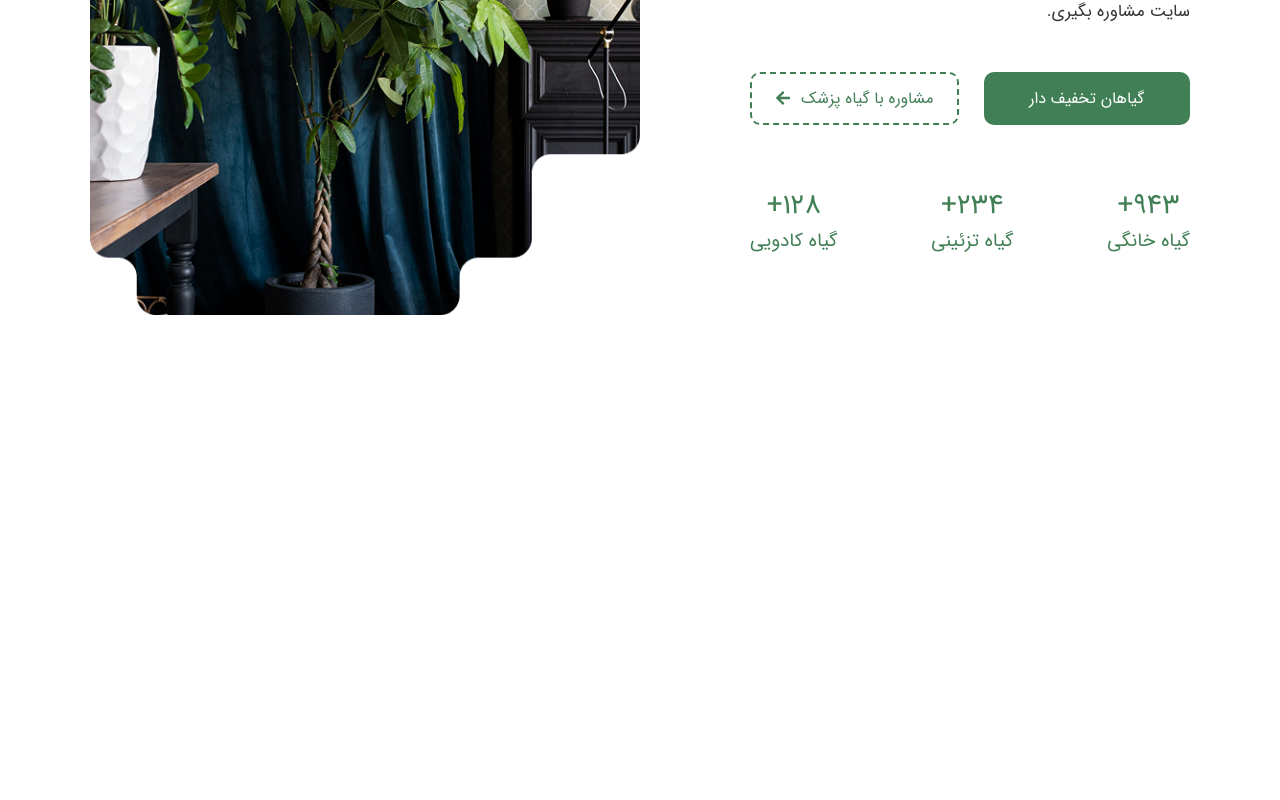
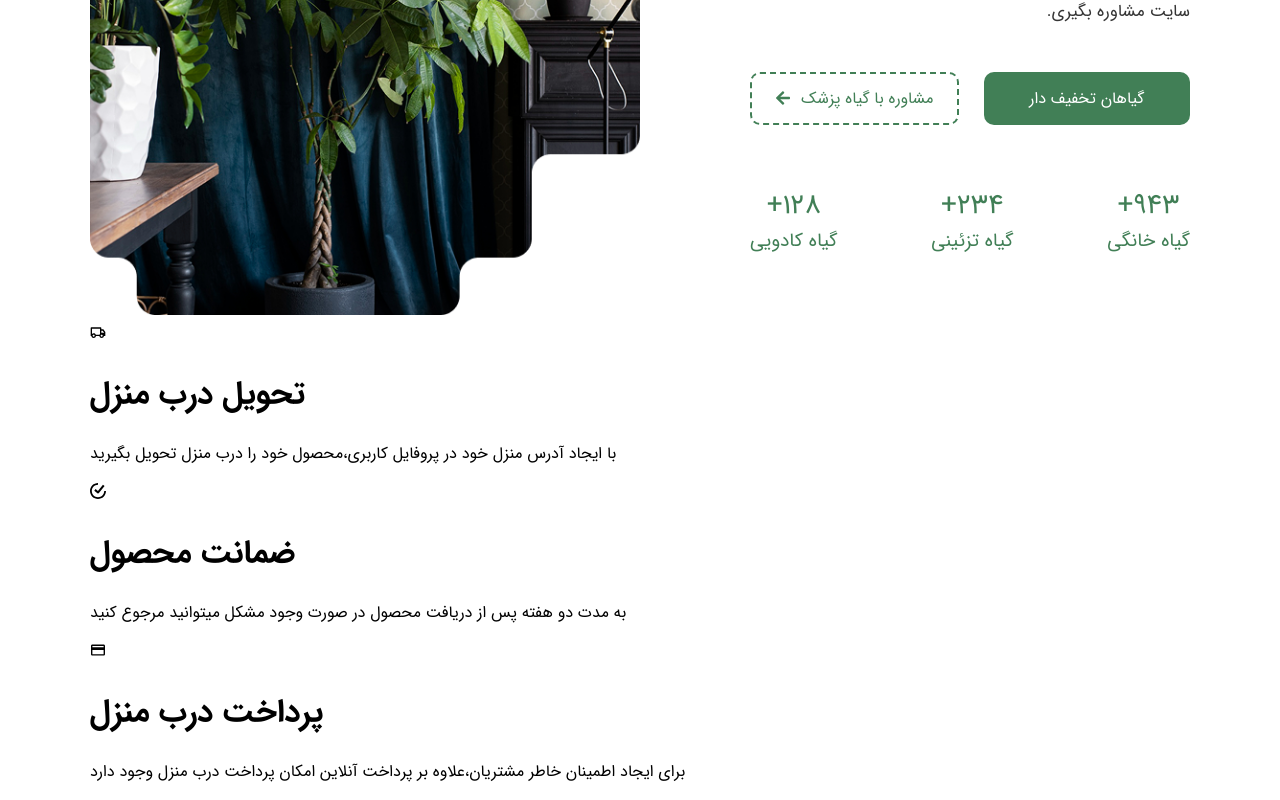
Before and after one commit to bug-hunte-r/Giah-Land, a React (Vite) app: page / in a window 1280 px wide. Shown: the part 419-1219 px from the top of the page. Before the commit the page ends 800 px from the top, so only its background shows below. Built offline with nearby package versions, Linux system fonts and the light colour scheme.

Commit message:
develope the html templetes main site

```diff
--- a/src/App.jsx
+++ b/src/App.jsx
@@ -3,6 +3,7 @@ import Header from './Components/Header/Header'
 import { useRoutes } from 'react-router-dom'
 import router from './router'
 import HeaderBottom from './Components/Header-Bottom/HeaderBottom'
+import Main from './Components/MainSite/Main'
 
 function App() {
 
@@ -12,6 +13,7 @@ function App() {
     <div>
       <Header />
       <HeaderBottom />
+      <Main />
 
       {routes}
     </div>
--- /dev/null
+++ b/src/Components/MainSite/Main.jsx
@@ -0,0 +1,31 @@
+import React from 'react'
+import './Main.css'
+import { RiTruckLine } from "react-icons/ri";
+import { SiTicktick } from "react-icons/si";
+import { IoMdCard } from "react-icons/io";
+
+export default function Main() {
+    return (
+        <div className='container'>
+            <div className="container-infos">
+                <div className="container-product-delivery-at-home">
+                    <RiTruckLine />
+                    <h1 className="title-delivery">تحویل درب منزل</h1>
+                    <p className='dec-delivery'>با ایجاد آدرس منزل خود در پروفایل کاربری،محصول خود را درب منزل تحویل بگیرید</p>
+                </div>
+
+                <div className="container-product-delivery-at-home">
+                    <SiTicktick />
+                    <h1 className="title-delivery">ضمانت محصول</h1>
+                    <p className='dec-delivery'>به مدت دو هفته پس از دریافت محصول در صورت وجود مشکل میتوانید مرجوع کنید</p>
+                </div>
+
+                <div className="container-product-delivery-at-home">
+                    <IoMdCard />
+                    <h1 className="title-delivery">پرداخت درب منزل</h1>
+                    <p className='dec-delivery'>برای ایجاد اطمینان خاطر مشتریان،علاوه بر پرداخت آنلاین امکان پرداخت درب منزل وجود دارد</p>
+                </div>
+            </div>
+        </div>
+    )
+}
```
Also changed, not shown: src/Components/MainSite/Main.css (added).
